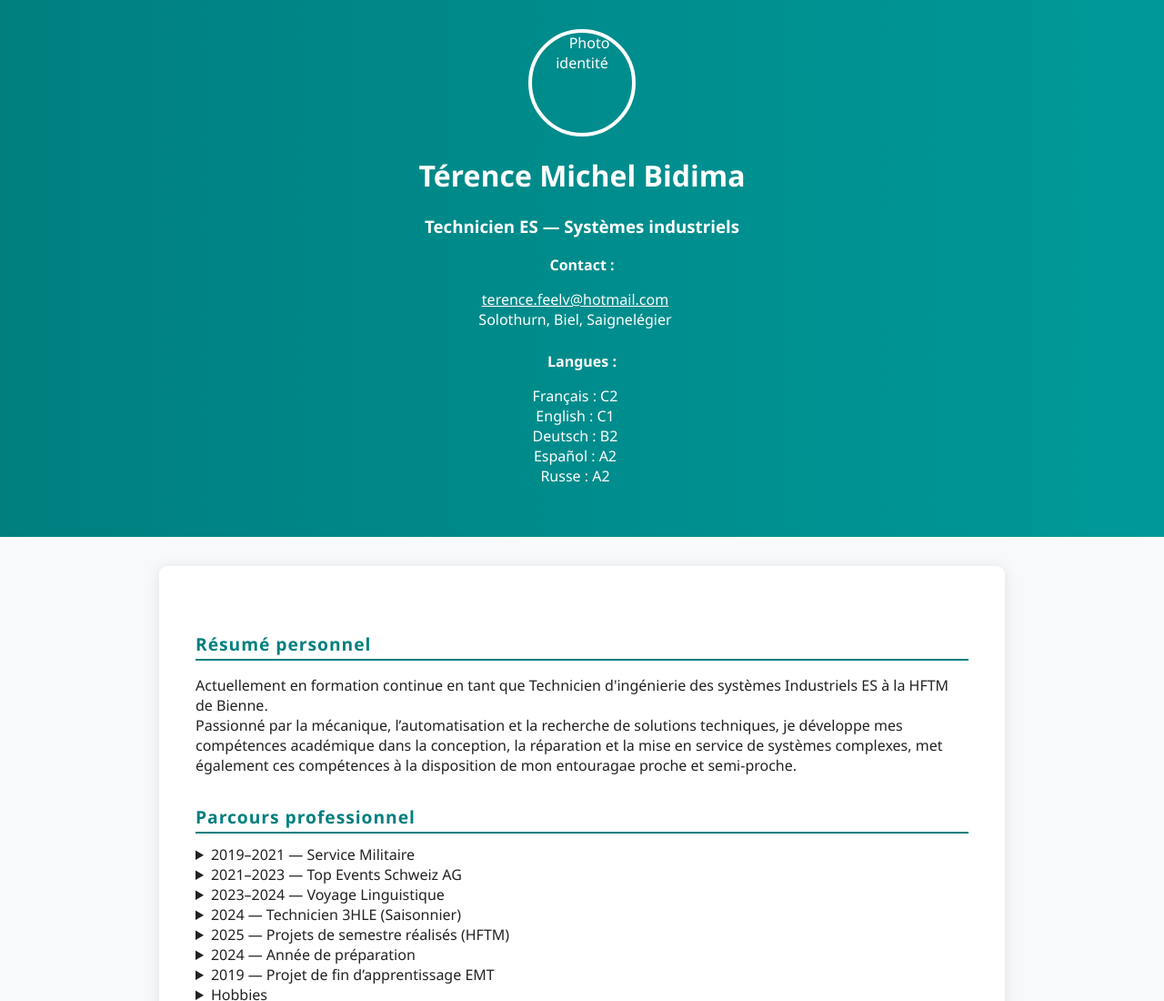
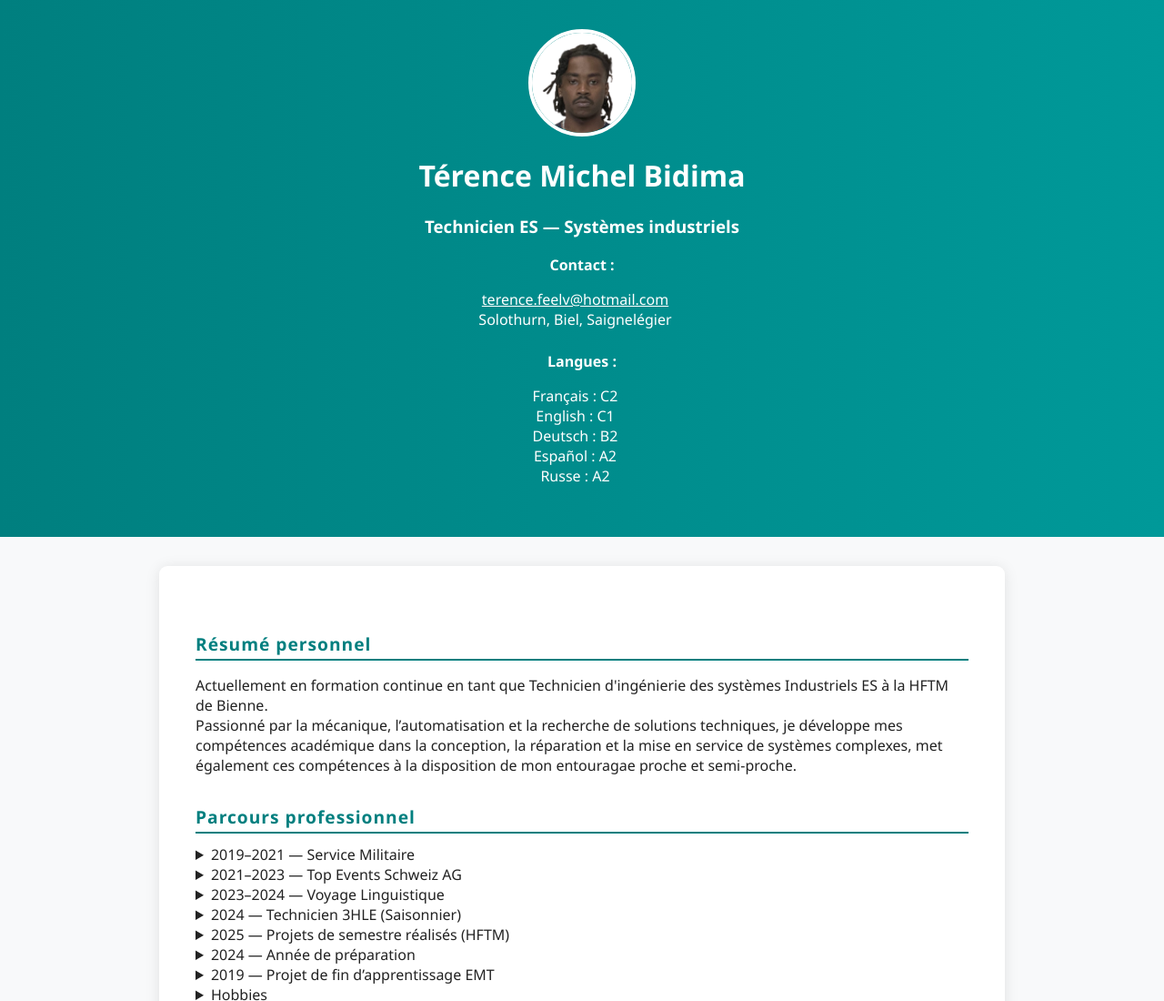
Before and after one commit to terencefeelv-design/cv, a plain HTML site: page index.html in a window 1280 px wide. Shown: the top 1100 px of the page at 91% size. Drawn offline with Linux system fonts and the light colour scheme.

Commit message:
Fix image tag in index.html

```diff
--- a/index.html
+++ b/index.html
@@ -95,7 +95,7 @@
 
 <body>
     <div class="cv-header">
-        <img src="img/Id_photo.png" alt="Photo identité">
+        <img src="Id_photo.png" alt="Photo identité">
         <h1>Térence Michel Bidima</h1>
         <h3>Technicien ES — Systèmes industriels</h3>
         <div>
```
